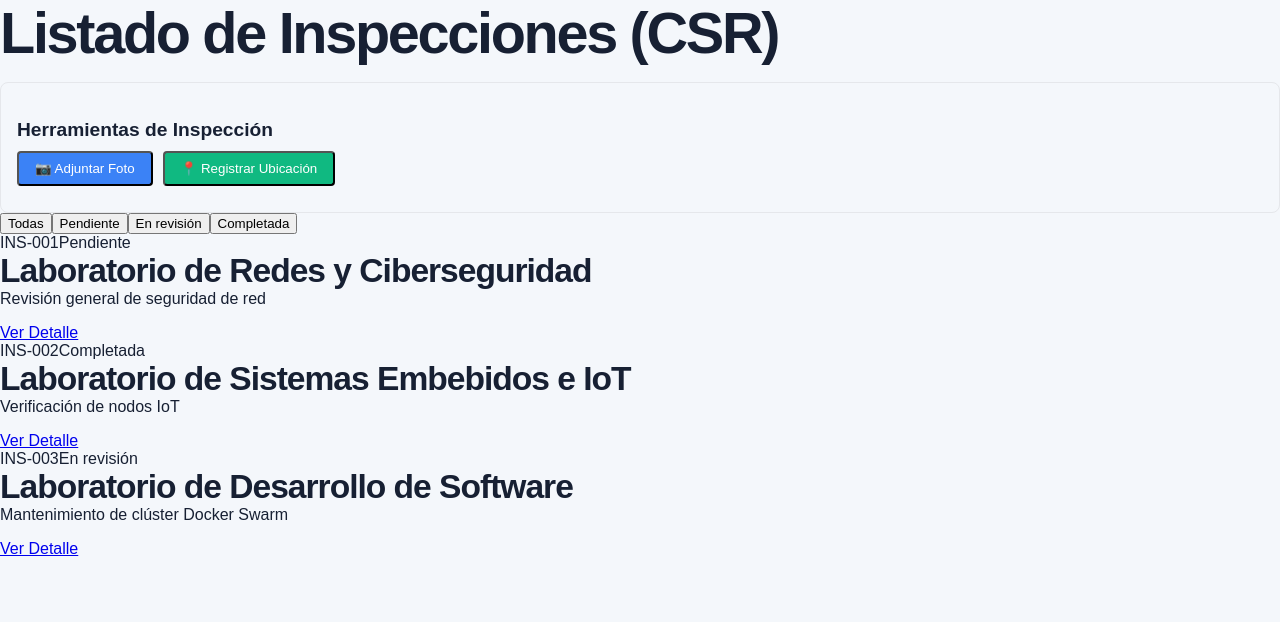
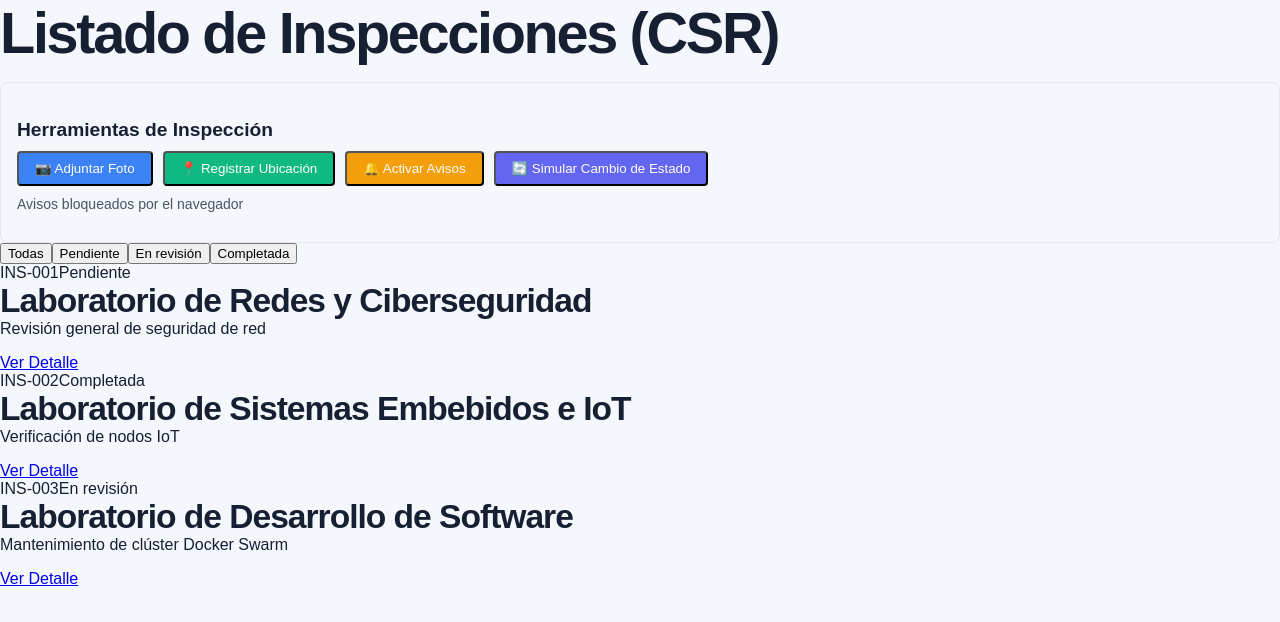
Before and after one commit to fati09-avelino/pwa-inspecciones-UTT-E01, a Next.js app: page /inspecciones in a window 1280 px wide. Shown: the top 622 px of the page. Built offline with nearby package versions, Linux system fonts and the light colour scheme.

Commit message:
feat: botones de avisos y mensajes de fallback en device-actions

```diff
--- a/src/components/device-actions.tsx
+++ b/src/components/device-actions.tsx
@@ -1,62 +1,144 @@
 'use client';
 
-import { useState, useRef } from 'react';
+import { useEffect, useRef, useState } from 'react';
 import { requestCameraPermission } from '../lib/device/camera';
 import { getCurrentLocation, type GeoLocationResult } from '../lib/device/geolocation';
+import {
+  isNotificationSupported,
+  requestNotificationPermission,
+  sendLocalNotification,
+} from '../lib/notifications/client';
+
+type NotifState = NotificationPermission | 'unsupported';
+
+const NOTIF_LABEL: Record<NotifState, string> = {
+  default: 'Avisos sin activar',
+  granted: 'Avisos activados',
+  denied: 'Avisos bloqueados por el navegador',
+  unsupported: 'Este navegador no soporta avisos',
+};
+
+const buttonStyle = {
+  padding: '8px 16px',
+  color: 'white',
+  borderRadius: '4px',
+} as const;
 
 export default function DeviceActions() {
+  const fileInputRef = useRef<HTMLInputElement>(null);
+  const [photoMsg, setPhotoMsg] = useState('');
   const [location, setLocation] = useState<GeoLocationResult | null>(null);
-  const [photoMsg, setPhotoMsg] = useState<string>('');
-  const fileInputRef = useRef<HTMLInputElement>(null);
+  const [locationMsg, setLocationMsg] = useState('');
+  const [notifState, setNotifState] = useState<NotifState>('default');
+  const [notice, setNotice] = useState('');
 
+  // Solo LEE el estado actual; nunca pide permiso al cargar la página.
+  useEffect(() => {
+    setNotifState(isNotificationSupported() ? Notification.permission : 'unsupported');
+  }, []);
+
+  // El permiso se pide únicamente cuando la persona toca el botón.
   const handleAttachPhoto = async () => {
-    await requestCameraPermission();
-    if (fileInputRef.current) {
-      fileInputRef.current.click();
-    }
+    const cameraOk = await requestCameraPermission();
+    setPhotoMsg(
+      cameraOk
+        ? ''
+        : 'Cámara no disponible o permiso denegado: elige una imagen de tus archivos.',
+    );
+    fileInputRef.current?.click();
   };
 
   const handlePhotoChange = (e: React.ChangeEvent<HTMLInputElement>) => {
-    if (e.target.files && e.target.files.length > 0) {
-      setPhotoMsg(`Evidencia lista: ${e.target.files[0].name}`);
-    }
+    const file = e.target.files?.[0];
+    if (file) setPhotoMsg(`Evidencia lista: ${file.name}`);
   };
 
   const handleGetLocation = async () => {
     const loc = await getCurrentLocation();
     if (loc) {
       setLocation(loc);
+      setLocationMsg('');
     } else {
-      alert('No se pudo obtener la ubicación (permiso denegado o error).');
+      setLocation(null);
+      setLocationMsg('No se pudo obtener la ubicación (permiso denegado o sin señal). Puedes continuar sin ella.');
     }
   };
 
+  const handleEnableNotifications = async () => {
+    const result = await requestNotificationPermission();
+    setNotifState(isNotificationSupported() ? result : 'unsupported');
+    setNotice('');
+  };
+
+  // Simula que una inspección cambió de estado (datos sintéticos).
+  const handleSimulateChange = async () => {
+    const title = 'Inspección INS-001 actualizada';
+    const body = 'El estado cambió de "En revisión" a "Completada".';
+    const shown = await sendLocalNotification({ title, body });
+    setNotice(
+      shown
+        ? 'Aviso enviado al sistema.'
+        : `Aviso en la app: ${title}. ${body} (activa los avisos para recibirlo como notificación).`,
+    );
+  };
+
   return (
-    <div style={{ marginTop: '1rem', padding: '1rem', border: '1px solid #e5e7eb', borderRadius: '8px' }}>
-      <h3 style={{ fontWeight: 'bold', marginBottom: '10px' }}>Herramientas de Inspección</h3>
+    <section
+      aria-labelledby="device-actions-title"
+      style={{ marginTop: '1rem', padding: '1rem', border: '1px solid #e5e7eb', borderRadius: '8px' }}
+    >
+      <h3 id="device-actions-title" style={{ fontWeight: 'bold', marginBottom: '10px' }}>
+        Herramientas de Inspección
+      </h3>
 
       <div style={{ display: 'flex', gap: '10px', flexWrap: 'wrap' }}>
-        <button onClick={handleAttachPhoto} style={{ padding: '8px 16px', background: '#3b82f6', color: 'white', borderRadius: '4px' }}>
+        <button type="button" onClick={handleAttachPhoto} style={{ ...buttonStyle, background: '#3b82f6' }}>
           📷 Adjuntar Foto
         </button>
 
         <input
-          type="file" accept="image/*" capture="environment"
-          ref={fileInputRef} onChange={handlePhotoChange}
+          type="file"
+          accept="image/*"
+          capture="environment"
+          ref={fileInputRef}
+          onChange={handlePhotoChange}
+          aria-label="Seleccionar imagen de evidencia"
           style={{ display: 'none' }}
         />
 
-        <button onClick={handleGetLocation} style={{ padding: '8px 16px', background: '#10b981', color: 'white', borderRadius: '4px' }}>
+        <button type="button" onClick={handleGetLocation} style={{ ...buttonStyle, background: '#10b981' }}>
           📍 Registrar Ubicación
+        </button>
+
+        <button
+          type="button"
+          onClick={handleEnableNotifications}
+          disabled={notifState === 'granted' || notifState === 'unsupported'}
+          style={{ ...buttonStyle, background: '#f59e0b' }}
+        >
+          🔔 Activar Avisos
+        </button>
+
+        <button type="button" onClick={handleSimulateChange} style={{ ...buttonStyle, background: '#6366f1' }}>
+          🔄 Simular Cambio de Estado
         </button>
       </div>
 
-      <div style={{ marginTop: '10px', fontSize: '0.875rem', color: '#4b5563' }}>
-        {photoMsg && <p>✅ {photoMsg}</p>}
+      <div
+        role="status"
+        aria-live="polite"
+        style={{ marginTop: '10px', fontSize: '0.875rem', color: '#4b5563' }}
+      >
+        <p>{NOTIF_LABEL[notifState]}</p>
+        {photoMsg && <p>{photoMsg}</p>}
         {location && (
-          <p>✅ Ubicación: {location.latitude.toFixed(4)}, {location.longitude.toFixed(4)}</p>
+          <p>
+            Ubicación: {location.latitude.toFixed(4)}, {location.longitude.toFixed(4)}
+          </p>
         )}
+        {locationMsg && <p>{locationMsg}</p>}
+        {notice && <p>{notice}</p>}
       </div>
-    </div>
+    </section>
   );
 }
```
